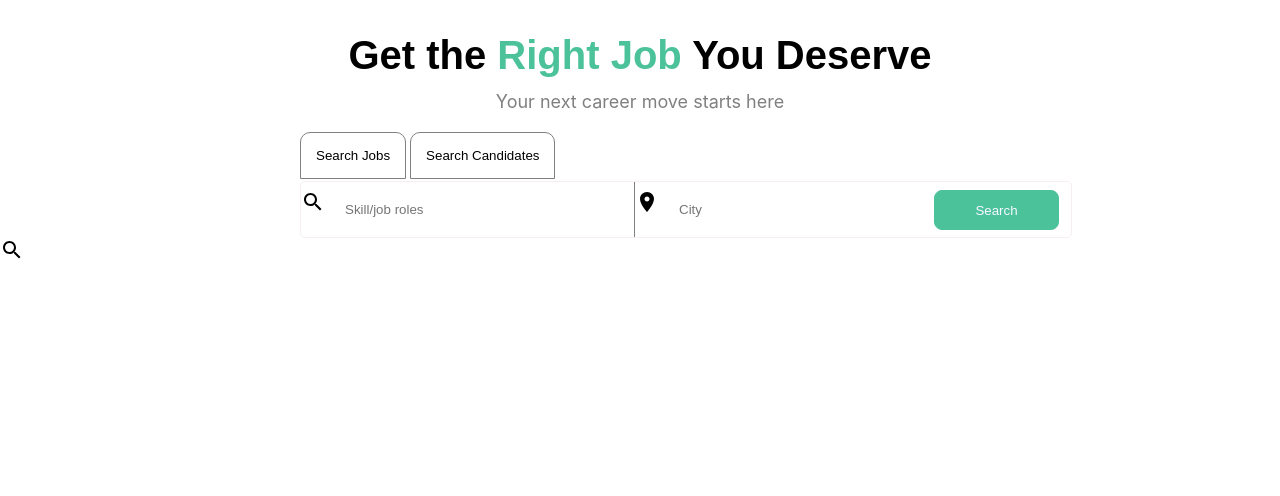
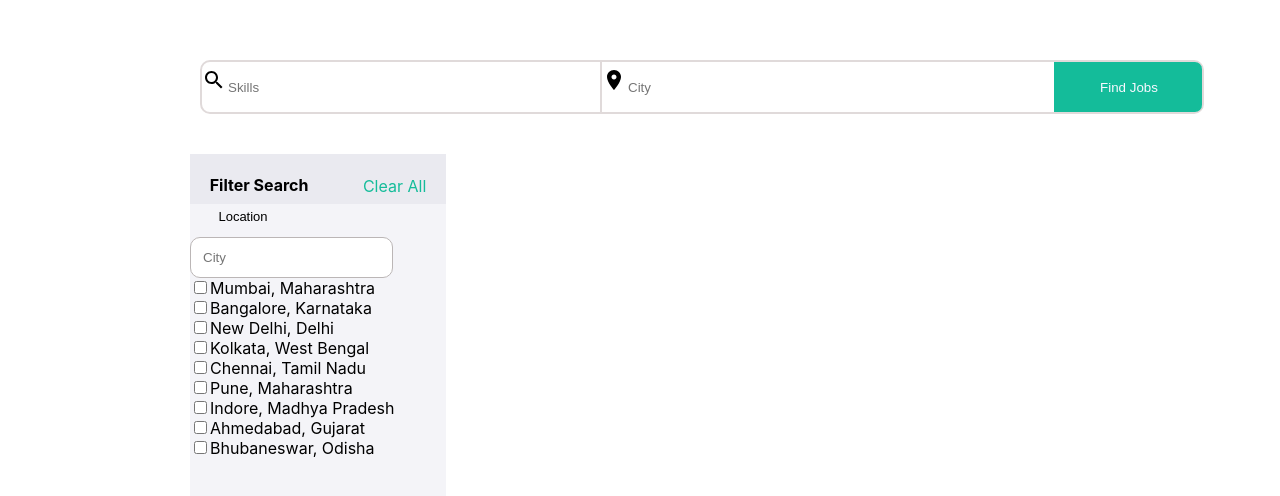
Before and after one commit to ushabanda/Truetalent, a React (Create React App) app: page /jobs/search in a window 1280 px wide. Shown: the top 496 px of the page. Built offline with nearby package versions, Linux system fonts and the light colour scheme.

Commit message:
completed small part of second page

```diff
--- a/package.json
+++ b/package.json
@@ -12,6 +12,7 @@
     "@testing-library/user-event": "^13.5.0",
     "react": "^18.2.0",
     "react-dom": "^18.2.0",
+    "react-router-dom": "^6.11.1",
     "react-scripts": "5.0.1",
     "web-vitals": "^2.1.4"
   },
--- a/src/App.js
+++ b/src/App.js
@@ -1,11 +1,18 @@
 import React from 'react'
 import Essential from './Essential'
+import Jobs from './components/Jobs'
+import { BrowserRouter, Routes, Route } from 'react-router-dom'
 
 function App() {
   return (
     <div>
-
-      <Essential />
+      <BrowserRouter>
+      {/* <Essential /> */}
+      <Routes>
+      <Route index path="/" element={<Essential />} />
+        <Route path="/jobs/search" element={<Jobs />} />
+      </Routes>
+      </BrowserRouter>
     </div>
   )
 }
--- a/src/Essential/index.jsx
+++ b/src/Essential/index.jsx
@@ -1,38 +1,85 @@
-import React,{useState} from 'react'
-import "./styles.css"
-import SearchIcon from '@mui/icons-material/Search';
-import LocationOnIcon from '@mui/icons-material/LocationOn';
+import React, { useState } from "react";
+import "./styles.css";
+import SearchIcon from "@mui/icons-material/Search";
+import LocationOnIcon from "@mui/icons-material/LocationOn";
+import { useNavigate } from "react-router-dom";
 
 function Essential() {
-    const [jobs, setJobs] = useState(false)
-    const[candidate, setCandidate] = useState(false)
-    let handleClickOne=()=> {
-        setJobs(!jobs);
-        setCandidate(false);
+  const [jobs, setJobs] = useState(false);
+  const [candidate, setCandidate] = useState(false);
+  let navigate = useNavigate();
+  let handleClickOne = () => {
+    if (!jobs) {
+      setJobs(true);
+      setCandidate(false);
     }
-    let handleClickTwo=()=> {
-        setCandidate(!candidate);
-        setJobs(false)
+  };
+  let handleClickTwo = () => {
+    if (!candidate) {
+      setJobs(false);
+      setCandidate(true);
     }
+  };
+  let navigateJobs = () => {
+    navigate("/jobs/search");
+  };
   return (
     <div>
-      <h2>Get the <span className='text'>Right Job</span> You Deserve</h2>
+      <h2>
+        Get the <span className="text">Right Job</span> You Deserve
+      </h2>
       <p>Your next career move starts here</p>
-      <button className='jobs' id="button" type="submit" onClick={handleClickOne} style={{backgroundColor:jobs ? "#4cc29b":"white"}}>Search Jobs</button>
-      <button className='jobs' type="submit" onClick={handleClickTwo} style={{backgroundColor:candidate ? "#4cc29b":"white"}}>Search Candidates</button>
-      <div className='search-container'>
-        <div className='search-box1'>
-        <SearchIcon className='search-icon'/><input type="search" placeholder='Skill/job roles' className='candidates' id="candidates-one" />
+      <button
+        className="jobs"
+        id="button"
+        type="submit"
+        onClick={handleClickOne}
+        style={{
+          backgroundColor: jobs ? "#14BC9A" : "white",
+          color: jobs ? "white" : "black",
+        }}
+      >
+        Search Jobs
+      </button>
+      <button
+        className="jobs"
+        type="submit"
+        onClick={handleClickTwo}
+        style={{
+          backgroundColor: candidate ? "#14BC9A" : "white",
+          color: candidate ? "white" : "black",
+        }}
+      >
+        Search Candidates
+      </button>
+      <div className="search-container">
+        <div className="search-box1">
+          <SearchIcon className="search-icon" />
+          <input
+            type="search"
+            placeholder="Skill/job roles"
+            className="candidates"
+            id="candidates-one"
+          />
         </div>
-<div className='search-box2'>
-<LocationOnIcon /><input type="search" placeholder='City' className='candidates' id="candidates-two"/>
-</div>
-<button className='search'>Search</button>
-
+        <div className="search-box2">
+          <LocationOnIcon className="search-icon" />
+          <input
+            type="search"
+            placeholder="City"
+            className="candidates"
+            id="candidates-two"
+          />
+        </div>
+        <div>
+          <SearchIcon className="search-icon2" />
+          <button className="search" onClick={navigateJobs}>
+            Search
+          </button>
+        </div>
       </div>
-      <SearchIcon />
     </div>
-  )
+  );
 }
 
-export default Essential
+export default Essential;
--- a/src/Essential/styles.css
+++ b/src/Essential/styles.css
@@ -1,66 +1,83 @@
-h2{
-    font-family:sans-serif;
-    font-size:40px;
-    font-weight:600;
+h2 {
+    font-family: sans-serif;
+    font-size: 40px;
+    font-weight: 600;
     text-align: center;
 
 }
-.text{
-    color:#4cc29b;
+
+.text {
+
+    color: #14BC9A;
 }
-p{
+
+p {
     text-align: center;
-    color:grey;
+    color: grey;
     margin-top: -20px;
     font-size: 18px;
 
 }
-#button{
+
+#button {
     margin-left: 300px;
 }
-.jobs{
-    padding:15px;
-    margin:2px;
-    border:1px solid grey;
+
+.jobs {
+    padding: 15px;
+    margin: 2px;
+    border: 1px solid grey;
     background-color: white;
     border-top-left-radius: 10px;
     border-top-right-radius: 10px;
 }
-.search-container{
+
+.search-container {
     margin-left: 300px;
 }
-.candidates{
-    padding:20px;
-    border:1px solid rgb(235, 229, 229);
+
+.candidates {
+    padding: 20px;
+    border: 1px solid rgb(235, 229, 229);
 }
-.search{
-    padding:8px;
-    color:ghostwhite;
-    background-color: #4cc29b;
-    width:125px;
+
+.search {
+    padding: 8px;
+    color: ghostwhite;
+    background-color: #14BC9A;
+    width: 100px;
     border-radius: 8px;
-    border:1px solid #4cc29b;
-    margin-left: -135px;
-    height:40px;
-    margin-top:8px;
+    border: 1px solid #14BC9A;
+    margin-left: -115px;
+    height: 40px;
+    margin-top: 8px;
+    text-align: right;
 }
-#candidates-one{
-    width:310px;
+
+#candidates-one {
+    width: 310px;
     border-right: 1px solid grey;
 }
-#candidates-two{
-    width:410px;
+
+#candidates-two {
+    width: 410px;
 }
-SearchIcon{
-    margin:0 10px;
+
+SearchIcon {
+    margin: 0 10px;
+
 }
-.search-container{
+
+.search-container {
     display: flex;
     background-color: white;
-    width: 770px;
-    border:1px solid rgb(247, 239, 239);
-    border-radius: 5px;
+    width: 800px;
+    /* border: 1px solid rgb(247, 239, 239); */
+    border-radius: 10px;
+    box-shadow: 0 0 3px 3px rgb(248, 248, 248);
+    border-radius: none;
 }
+
 /* .search-box1{
     border:none;
 }
@@ -70,9 +87,17 @@ SearchIcon{
 .search-box1, search-box2:focus{
     outline: none;
 } */
-.candidates{
-    border:none;
+.candidates {
+    border: none;
 }
-.candidates:focus{
-    border:none;
+
+.candidates:focus {
+    border: none;
 }
+
+.search-icon2 {
+    position: relative;
+    top: 7px;
+    color: white;
+    right: 85px;
+}
--- /dev/null
+++ b/src/components/Jobs/index.jsx
@@ -0,0 +1,78 @@
+import React from 'react'
+import SearchIcon from '@mui/icons-material/Search';
+import LocationOnIcon from '@mui/icons-material/LocationOn';
+import "./styles.css"
+
+function Jobs() {
+  return (
+    <div>
+      <div className='main-container'>
+        <div className='searchbar'>
+            <SearchIcon className='icon'/>
+            <input type="search" placeholder='Skills' className="sub-contetent1"/>
+        </div >
+        <div  >
+            <LocationOnIcon className='icon' />
+            <input type="search" placeholder='City' className="sub-contetent2"/>
+        </div>
+<div className='submit'>
+    <button type="submit" className='btn'>Find Jobs</button>
+</div>
+      </div>
+      <div className='container'>
+        <div className='container_one'>
+          <h4>Filter Search</h4>
+          <a to="#">Clear All</a>
+        </div>
+        <div>
+          <form>
+          <p>Location</p>
+          <div>
+            <input type="search" placeholder='City' className='city'/>
+          </div>
+          <div>
+            <input type="checkbox" />
+            <label>Mumbai, Maharashtra</label>
+          </div>
+          <div>
+            <input type="checkbox" />
+            <label>Bangalore, Karnataka</label>
+          </div>
+          <div>
+            <input type="checkbox" />
+            <label>New Delhi, Delhi</label>
+          </div>
+          <div>
+            <input type="checkbox" />
+            <label>Kolkata, West Bengal</label>
+          </div>
+          <div>
+            <input type="checkbox" />
+            <label>Chennai, Tamil Nadu</label>
+          </div>
+          <div>
+            <input type="checkbox" />
+            <label>Pune, Maharashtra</label>
+          </div>
+          <div>
+            <input type="checkbox" />
+            <label>Indore, Madhya Pradesh</label>
+          </div>
+          <div>
+            <input type="checkbox" />
+            <label>Ahmedabad, Gujarat</label>
+          </div>
+          <div>
+            <input type="checkbox" />
+            <label>Bhubaneswar, Odisha</label>
+          </div>
+          </form>
+
+        </div>
+
+      </div>
+    </div>
+  )
+}
+
+export default Jobs
--- /dev/null
+++ b/src/components/Jobs/styles.css
@@ -0,0 +1,75 @@
+.main-container{
+    display:flex;
+    border:2px solid rgb(224, 218, 218);
+    margin-top: 60px;
+    height:50px;
+    width:1000px;
+    margin-left:200px;
+    border-radius: 10px;
+}
+.sub-contetent1{
+    height:50px;
+    width:376px;
+    border:none;
+    border-right: 2px solid rgb(224, 218, 218);
+}
+.sub-contetent2{
+    height:50px;
+    width:378px;
+    border:none;
+}
+.btn{
+    margin-left: 50px;
+}
+.sub-contetent2:focus{
+    border:none;
+}
+.sub-contetent1:focus{
+    border:none;
+}
+.btn{
+    height:50px;
+    width:148px;
+    background-color: #14BC9A;
+    border:2px solid #14BC9A;
+    border-top-right-radius: 7px;
+    border-bottom-right-radius: 7px;
+    border-right: none;
+    color:ghostwhite;
+}
+.container {
+    height:100vh;
+    width:20vw;
+    border:1px solid grey;
+    margin-top: 40px;
+    margin-left: 190px;
+    background-color:#f4f4f8;
+    border: none;
+
+}
+.container_one{
+    display: flex;
+    height:50px;
+    border:1px solid grey;
+    background-color:#EAEAF0;
+    border:none;
+    justify-content: space-around;
+}
+a{
+    margin-left:15px;
+    margin-top:22px;
+    color:#14BC9A;
+}
+p{
+    margin-top:5px;
+    margin-left:-150px;
+    font-size:13px;
+    font-weight: 500;
+    font-family: sans-serif;
+    color:black
+}
+.city{
+    padding:12px;
+    border:1px solid rgb(187, 182, 182);
+    border-radius: 10px;
+}
```
Also changed, not shown: 1 other file (tests, documents, lock files or other folders).
